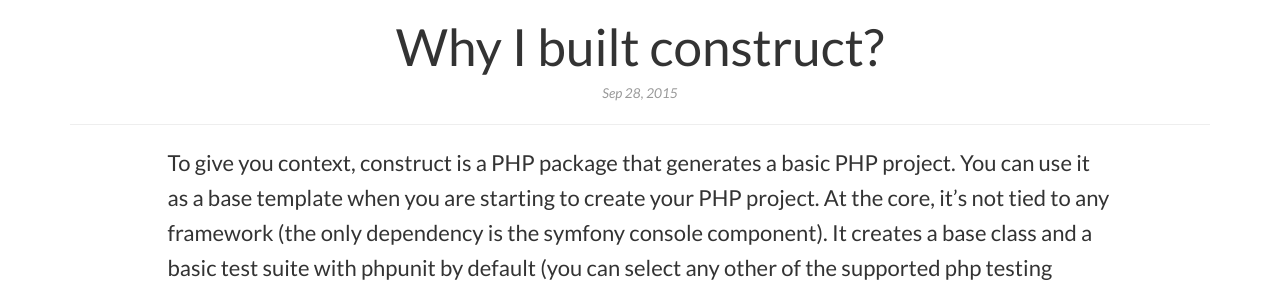
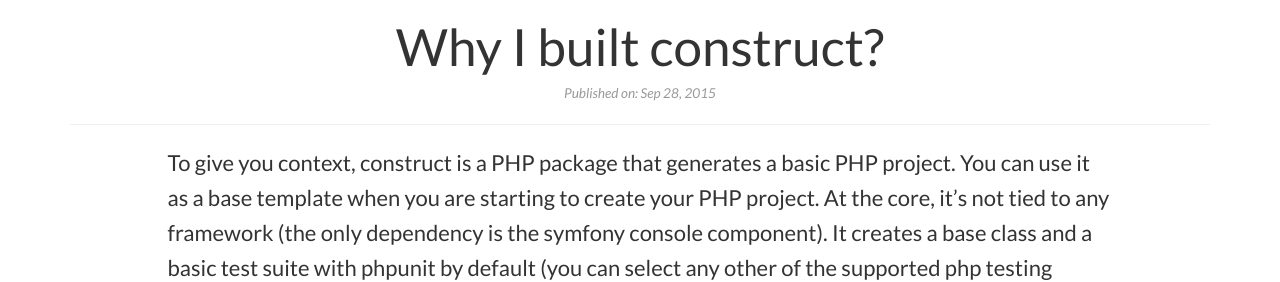
Before and after one commit to jonathantorres/website, a Jekyll site: the page built from _posts/2015-09-28-why-i-built-construct.md, in a window 1280 px wide and 900 px high. Shown: the part 212-494 px from the top of the window. Built offline with Jekyll 4.4.1, drawn with Linux system fonts in a browser that asks for light colours; nearby versions of some CDN libraries; comment, search, counter and statistics services are not loaded.

Commit message:
Fixes on post layout.

```diff
--- a/_layouts/post.html
+++ b/_layouts/post.html
@@ -2,10 +2,10 @@
 layout: default
 ---
 <div class="row blog-post-header">
-    <div class="col-md-12">
+    <div class="col-md-10 col-md-offset-1">
         <img class="media-object img-circle mee" src="{{ site.url }}/img/mee.jpg" alt="...">
         <h1 class="text-center">{{ page.title }}</h1>
-        <small class="text-center">{{ page.date | date: "%b %-d, %Y" }}{% if page.author %} - {{ page.author }}{% endif %}{% if page.meta %} - {{ page.meta }}{% endif %}</small>
+        <small class="text-center">Published on: {{ page.date | date: "%b %-d, %Y" }}{% if page.author %} - {{ page.author }}{% endif %}{% if page.meta %} - {{ page.meta }}{% endif %}</small>
     </div>
 </div>
 
@@ -20,6 +20,7 @@
 <hr>
 
 <div class="row">
+    <div class="col-md-10 col-md-offset-1">
         <div id="disqus_thread"></div>
         <script>
             var disqus_config = function () {
@@ -37,3 +38,4 @@
         </script>
     <noscript>Please enable JavaScript to view the <a href="https://disqus.com/?ref_noscript" rel="nofollow">comments powered by Disqus.</a></noscript>
     </div>
+</div>
```
Lines whose indentation alone changed are shown as unchanged.
